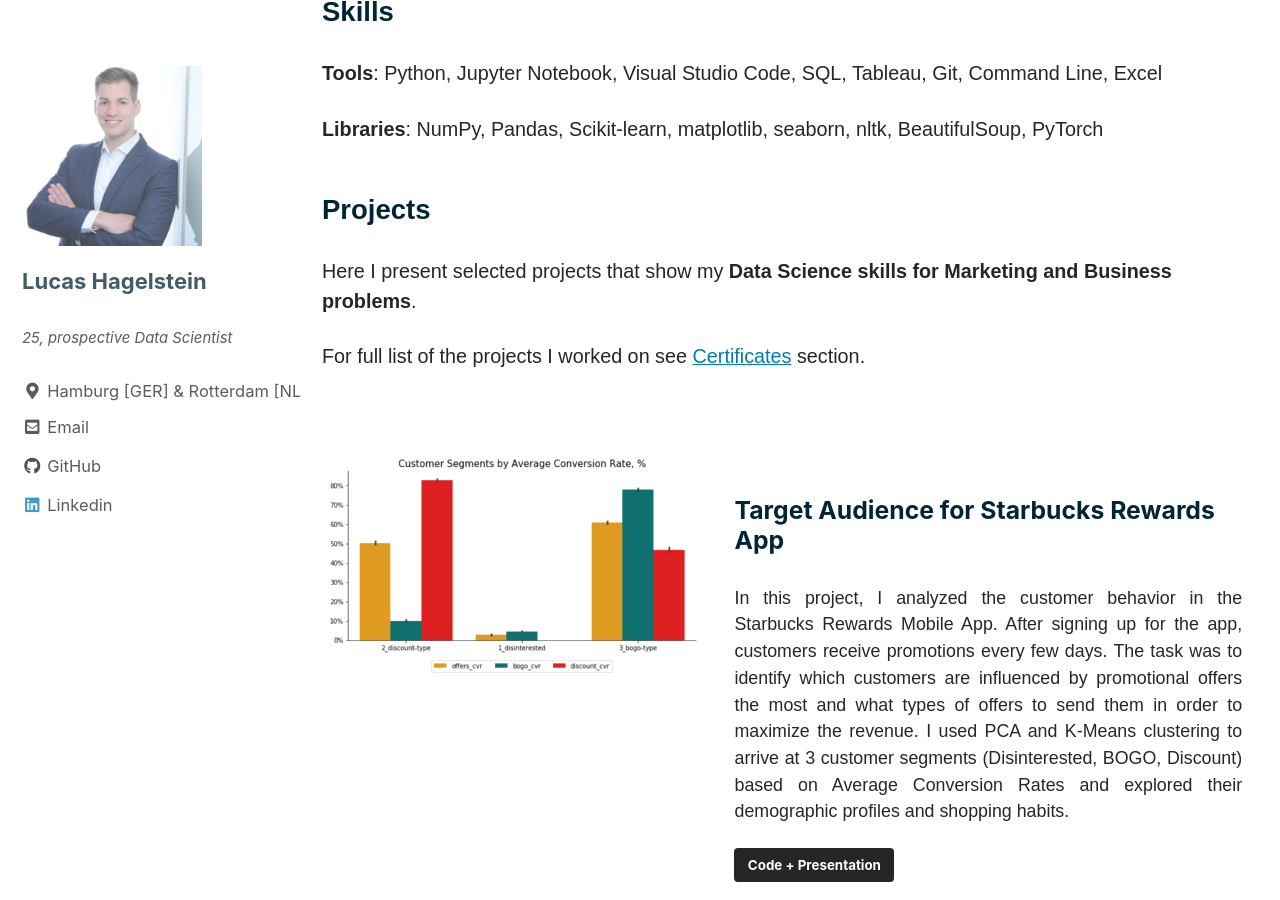
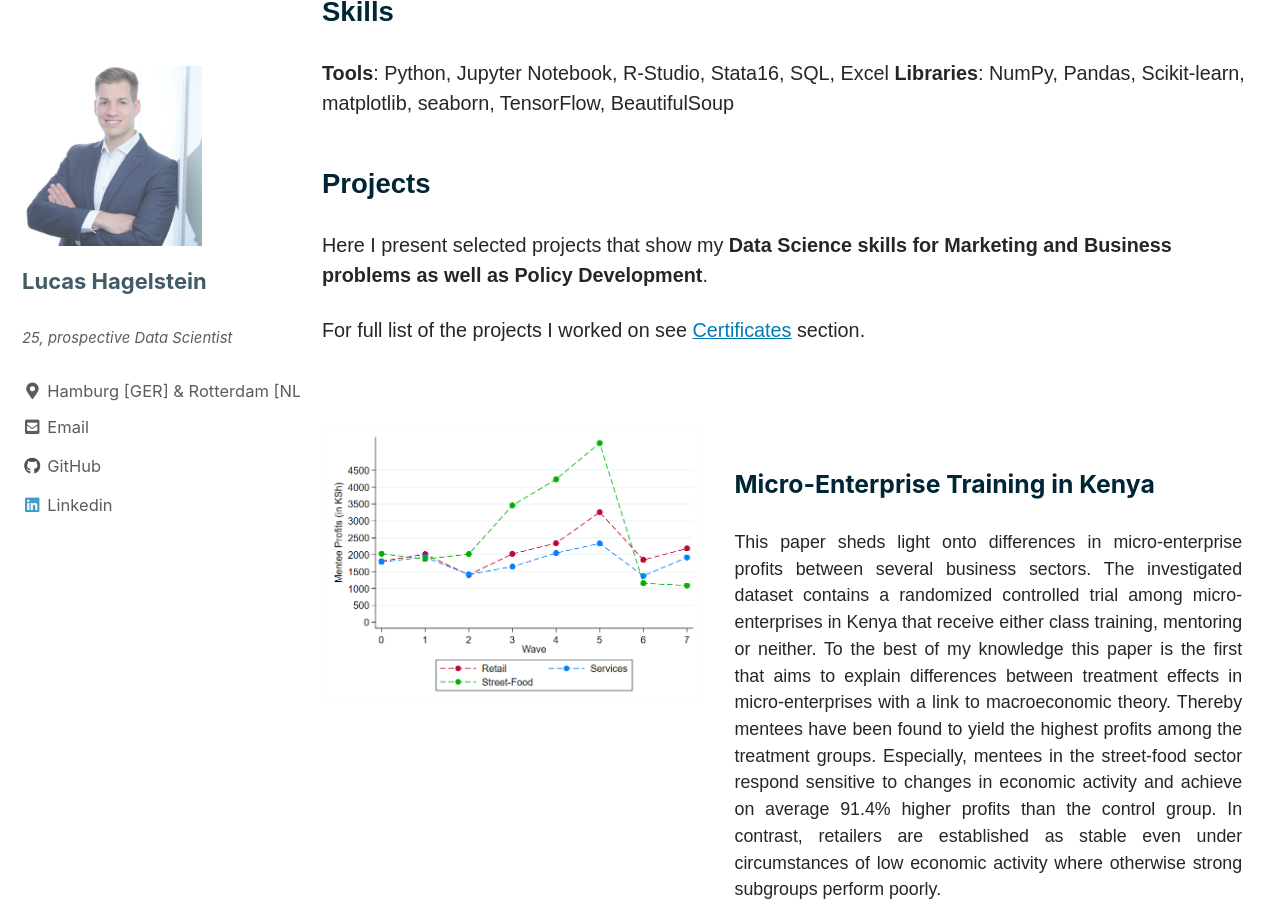
Before and after one commit to LHAGELS/LHAGELS.github.io, a Jekyll site: the page built from _pages/portfolio.md, in a window 1280 px wide and 900 px high, scrolled down 437 px. Built offline with Jekyll 4.4.1, drawn with Linux system fonts in a browser that asks for light colours; cached includes are drawn as plain includes; nearby versions of some CDN libraries; some of the changed text lies outside the part shown.

Commit message:
new github

```diff
--- a/_pages/portfolio.md
+++ b/_pages/portfolio.md
@@ -9,65 +9,62 @@
 classes: wide
 date: May 18, 2020
 
-feature_row1-1:
-  - image_path: assets/images/posts/starbucks-cluster-conversion-rates.png
-    alt: "Clusterisation results based on Conversion Rates"
-    title: "Target Audience for Starbucks Rewards App"
-    text: "In this project, I analyzed the customer behavior in the Starbucks Rewards Mobile App. After signing up for the app, customers receive promotions every few days. The task was to identify which customers are influenced by promotional offers the most and what types of offers to send them in order to maximize the revenue. I used PCA and K-Means clustering to arrive at 3 customer segments (Disinterested, BOGO, Discount) based on Average Conversion Rates and explored their demographic profiles and shopping habits."
-    url: "https://github.com/k-bosko/Starbucks_rewards"
-    btn_label: "Code + Presentation"
-    btn_class: "btn--primary"
-    url2: "/Starbucks-Rewards-Program/"
-    btn_label2: "Technical Report"
+feature_row1:
+  - image_path: assets/images/portfolio/profits_bsecs_time.png
+    alt: "Profits by Business Sectors over time"
+    title: "Micro-Enterprise Training in Kenya"
+    text: "This paper sheds light onto differences in micro-enterprise profits between several business sectors. The investigated dataset contains a randomized controlled trial among micro-enterprises in Kenya that receive either class training, mentoring or neither. To the best of my knowledge this paper is the first that aims to explain differences between treatment effects in micro-enterprises with a link to macroeconomic theory. Thereby mentees have been found to yield the highest profits among the treatment groups. Especially, mentees in the street-food sector respond sensitive to changes in economic activity and achieve on average 91.4% higher profits than the control group. In contrast, retailers are established as stable even under circumstances of low economic activity where otherwise strong subgroups perform poorly."
+    url: "assets/docs/Bachelor-Thesis - Hagelstein, Lucas.pdf"
+    btn_label: "Bachelor Thesis + Code [Appendix]"
     btn_class: "btn--primary"
     tags:
-        - Marketing
-        - Segmentation
-        - k-means clustering
+        - Policy Development
+        - Statistical Analysis
+        - Multivariate Regression
 
-feature_row1-2:
-  - image_path: /assets/images/portfolio/retention_rates.png
-    alt: "Retention Rates"
-    title: "Marketing Analytics"
-    text: "In a series of Marketing Analytics projects, I used Online Retail II dataset to create cohorts based on monthly data, calculated retention rates and visualized them via a heatmap. Then I created RFM (Recency, Frequency, Monetary) segments, calculated RFM Score for each customer and segmented into 3 custom segments 'Top', 'Middle' and 'Low' based on the total RFM Score. Finally, I calculated the revenue-based CLV (Customer Lifetime Value) for each customer."
-    url: "https://github.com/k-bosko/cohort_analysis"
-    btn_label: "Code for Cohort Analysis"
-    btn_class: "btn--primary"
-    url2: "https://github.com/k-bosko/RFM_analysis"
-    btn_label2: "Code for RFM Analysis"
-    btn_class: "btn--primary"
-    url3: "https://github.com/k-bosko/CLV_prediction"
-    btn_label3: "Code for CLV Prediction"
-    btn_class: "btn--primary"
-    tags:
-    - CLV
-    - Cohort Analysis
-    - RFM Analysis
+# feature_row1-2:
+#  - image_path: /assets/images/portfolio/retention_rates.png
+#    alt: "Retention Rates"
+#    title: "Marketing Analytics"
+#    text: "In a series of Marketing Analytics projects, I used Online Retail II dataset to create cohorts based on monthly data, calculated retention rates and visualized them via a heatmap. Then I created RFM (Recency, Frequency, Monetary) segments, calculated RFM Score for each customer and segmented into 3 custom segments 'Top', 'Middle' and 'Low' based on the total RFM Score. Finally, I calculated the revenue-based CLV (Customer Lifetime Value) for each customer."
+#    url: "https://github.com/k-bosko/cohort_analysis"
+#    btn_label: "Code for Cohort Analysis"
+#    btn_class: "btn--primary"
+#    url2: "https://github.com/k-bosko/RFM_analysis"
+#    btn_label2: "Code for RFM Analysis"
+#    btn_class: "btn--primary"
+#    url3: "https://github.com/k-bosko/CLV_prediction"
+#    btn_label3: "Code for CLV Prediction"
+#    btn_class: "btn--primary"
+#    tags:
+#    - CLV
+#    - Cohort Analysis
+#    - RFM Analysis
 
-feature_row1-3:
-  - image_path: /assets/images/portfolio/purchase-analytics-1200.jpg
-    alt: ""
-    title: "Purchase Analytics"
-    text: "In this project, I analyzed purchase behavior of customers that bought 5 different brands of chocolate bars in a physical FMCG store during 2 years. In total, they made 58,693 transactions, captured through the loyalty cards they used at checkout. Based on the results of customer segmentation, I explored the segments sizes and answered the following business questions: 1. How often do people from different segments visit the store? 2. What brand do customer segments prefer on average? 3. How much revenue each customer segment brings?"
-    url: "https://github.com/k-bosko/purchase_analytics"
-    btn_label: "Code"
-    btn_class: "btn--primary"
-    tags:
-    - EDA
-    - Business Analytics
+#feature_row1-3:
+#  - image_path: /assets/images/portfolio/purchase-analytics-1200.jpg
+#    alt: ""
+#    title: "Purchase Analytics"
+#    text: "In this project, I analyzed purchase behavior of customers that bought 5 different brands of chocolate bars in a physical FMCG store during 2 years. In total, they made 58,693 transactions, captured through the loyalty cards they used at checkout. Based on the results of customer segmentation, I explored the segments sizes and answered the following business questions: 1. How often do people from different segments visit the store? 2. What brand do customer segments prefer on average? 3. How much revenue each customer segment brings?"
+#    url: "https://github.com/k-bosko/purchase_analytics"
+#    btn_label: "Code"
+#    btn_class: "btn--primary"
+#    tags:
+#    - EDA
+#    - Business Analytics
 
-feature_row1-4:
-  - image_path: /assets/images/portfolio/Tableau-dashboard-1200.jpg
-    alt: "Tableau Dashboard"
-    title: "Tableau Dashboard for Watershed Properties"
-    text: "In this project, I performed data analysis to recommend short-term renting strategy for Watershed, a residential rental properties firm. To do this, I extracted relevant data from a real estate MySQL database, analyzed data in Excel to identify the best opportunities to increase revenue and maximize profits and created a Tableau dashboard to show the results of a sensitivity analysis."
-    url: "https://public.tableau.com/profile/katerina.bosko#!/vizhome/Bosko_dashboardforWatershedproperties/FinalDashboard"
-    btn_label: "Dashboard"
-    btn_class: "btn--primary"
-    tags:
-    - Tableau
-    - Excel
-    - MySQL
+#feature_row1-4:
+#  - image_path: /assets/images/portfolio/Tableau-dashboard-1200.jpg
+#    alt: "Tableau Dashboard"
+#    title: "Tableau Dashboard for Watershed Properties"
+#    text: "In this project, I performed data analysis to recommend short-term renting strategy for Watershed, a residential rental properties firm. To do this, I extracted relevant data from a real estate MySQL database, analyzed data in Excel to identify the best opportunities to increase revenue and maximize profits and created a Tableau dashboard to show the results of a sensitivity analysis."
+#    url: "https://public.tableau.com/profile/katerina.bosko#!/vizhome/Bosko_dashboardforWatershedproperties/FinalDashboard"
+#    btn_label: "Dashboard"
+#    btn_class: "btn--primary"
+#    tags:
+#    - Tableau
+#    - Excel
+#    - MySQL
 
 # feature_row2:
 #   - image_path: /assets/images/portfolio/disaster-response-thumb-800.jpg
@@ -85,34 +82,34 @@
 #     - Flask-app
 #     - ML Pipeline
 
-feature_row3:
-  - image_path: /assets/images/portfolio/IBM_DS_platform.jpg
-    alt: "IBM data science platform"
-    title: "Content Recommendations for IBM users"
-    text: "In this project, I implemented different recommendation engines for users of the IBM Watson Studio platform. <br>
-    - _Rank Based Recommendations_: recommended the most popular articles based on the highest user interactions <br>
-    - _User-User Based Collaborative Filtering_: recommended unseen articles that were viewed by most similar users <br>
-    - _Content Based Recommendations_: recommended articles based on similarity of content <br>"
-    url: "https://github.com/k-bosko/recommendations_IBM"
-    btn_label: "Code"
-    btn_class: "btn--primary"
-    tags:
-    - recommender system
-    - collaborative filtering
+#feature_row3:
+#  - image_path: /assets/images/portfolio/IBM_DS_platform.jpg
+#    alt: "IBM data science platform"
+#    title: "Content Recommendations for IBM users"
+#    text: "In this project, I implemented different recommendation engines for users of the IBM Watson Studio platform. <br>
+#    - _Rank Based Recommendations_: recommended the most popular articles based on the highest user interactions <br>
+#    - _User-User Based Collaborative Filtering_: recommended unseen articles that were viewed by most similar users <br>
+#    - _Content Based Recommendations_: recommended articles based on similarity of content <br>"
+#    url: "https://github.com/k-bosko/recommendations_IBM"
+#    btn_label: "Code"
+#    btn_class: "btn--primary"
+#    tags:
+#    - recommender system
+#    - collaborative filtering
 
-feature_row4:
-  - image_path: assets/images/portfolio/customer_segmentation-thumb-800-light.jpg
-    portfolio_caption: "Photo Credit [Dynamic Concepts Blog](http://www.dynamic-concepts.nl/en/segmentation/)"
-    alt: "customer segmentation viz"
-    title: "Customer Segmentation"
-    text: "In this project, I applied unsupervised learning techniques to identify segments of the population that form the core customer base for a mail-order sales company in Germany. I worked with real-life data provided by Bertelsmann partners AZ Direct and Arvato Finance Solution. Prior to applying the machine learning methods, I assessed and cleaned the data in order to convert the data into a usable form."
-    url: "https://github.com/k-bosko/customer_segmentation"
-    btn_label: "Code"
-    btn_class: "btn--primary"
-    tags:
-        - k-means clustering
-        - PCA
-        - unsupervised ML
+#feature_row4:
+#  - image_path: assets/images/portfolio/customer_segmentation-thumb-800-light.jpg
+#    portfolio_caption: "Photo Credit [Dynamic Concepts Blog](http://www.dynamic-concepts.nl/en/segmentation/)"
+#    alt: "customer segmentation viz"
+#    title: "Customer Segmentation"
+#    text: "In this project, I applied unsupervised learning techniques to identify segments of the population that form the core customer base for a mail-order sales company in Germany. I worked with real-life data provided by Bertelsmann partners AZ Direct and Arvato Finance Solution. Prior to applying the machine learning methods, I assessed and cleaned the data in order to convert the data into a usable form."
+#    url: "https://github.com/k-bosko/customer_segmentation"
+#    btn_label: "Code"
+#    btn_class: "btn--primary"
+#    tags:
+#        - k-means clustering
+#        - PCA
+#        - unsupervised ML
 
 # feature_row5:
 #   - image_path: assets/images/portfolio/deep_learning-thumb-800.jpg
@@ -130,23 +127,16 @@
 ---
 
 ## Skills
-**Tools**: Python, Jupyter Notebook, Visual Studio Code, SQL, Tableau, Git, Command Line, Excel
 
-**Libraries**: NumPy, Pandas, Scikit-learn, matplotlib, seaborn, nltk, BeautifulSoup, PyTorch
+**Tools**: Python, Jupyter Notebook, R-Studio, Stata16, SQL, Excel
+**Libraries**: NumPy, Pandas, Scikit-learn, matplotlib, seaborn, TensorFlow, BeautifulSoup
 
 
 ## Projects
 
-Here I present selected projects that show my **Data Science skills for Marketing and Business problems**.
+Here I present selected projects that show my **Data Science skills for Marketing and Business problems as well as Policy Development**.
 
 For full list of the projects I worked on see [Certificates](/certificates/) section.
 
 &nbsp;
-{% include feature_row id="feature_row1-1" type="left" %}
-{% include feature_row id="feature_row1-2" type="left" %}
-{% include feature_row id="feature_row1-3" type="left" %}
-{% include feature_row id="feature_row1-4" type="left" %}
-<!-- {% include feature_row id="feature_row2" type="left" %} -->
-{% include feature_row id="feature_row4" type="left" %}
-{% include feature_row id="feature_row3" type="left" %}
-<!-- {% include feature_row id="feature_row5" type="left" %} -->
+{% include feature_row id="feature_row1" type="left" %}
```
Also changed, not shown: assets/images/portfolio/profits_bsecs_time.png (added), assets/images/portfolio/table_sector_growth.png (added), 1 other file.
